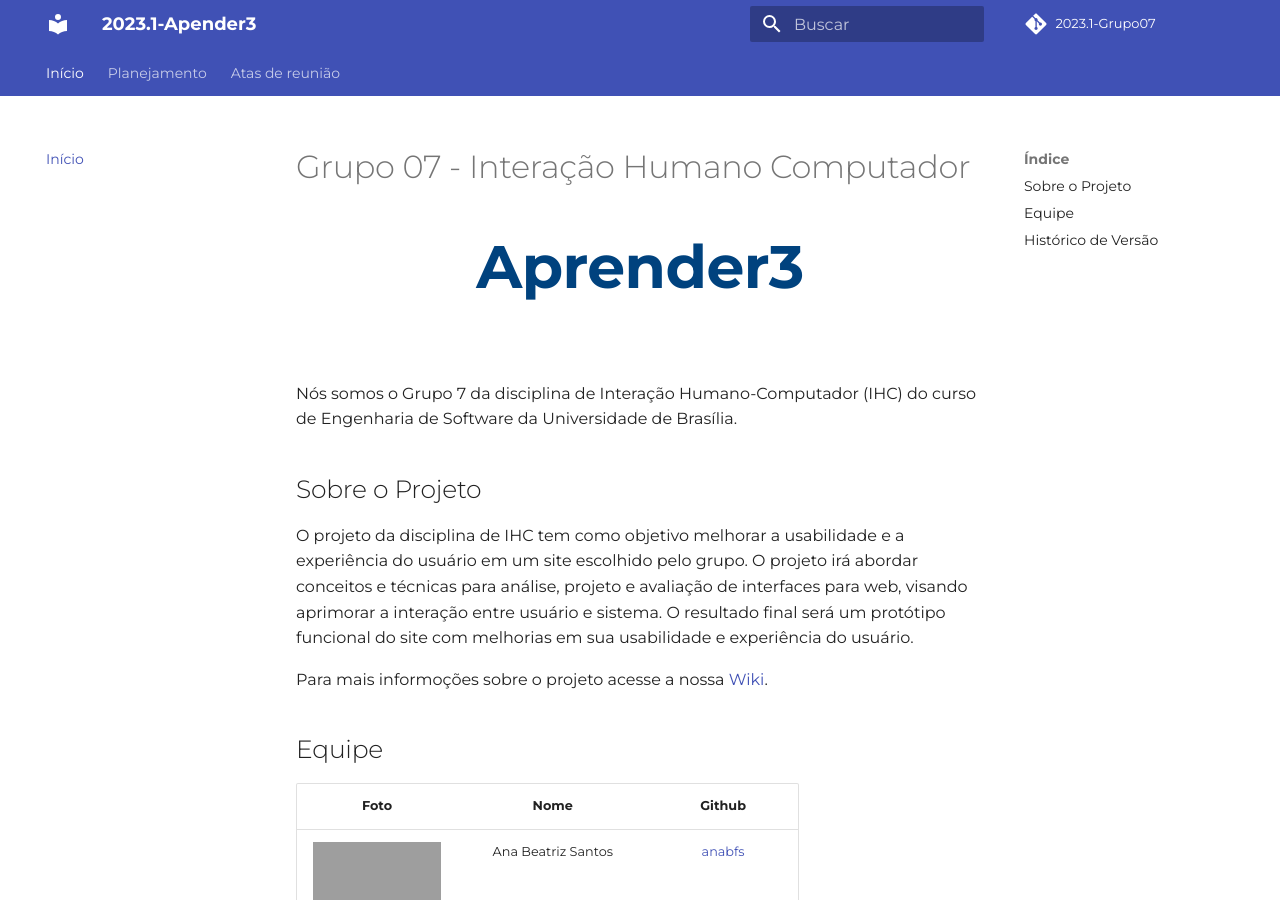
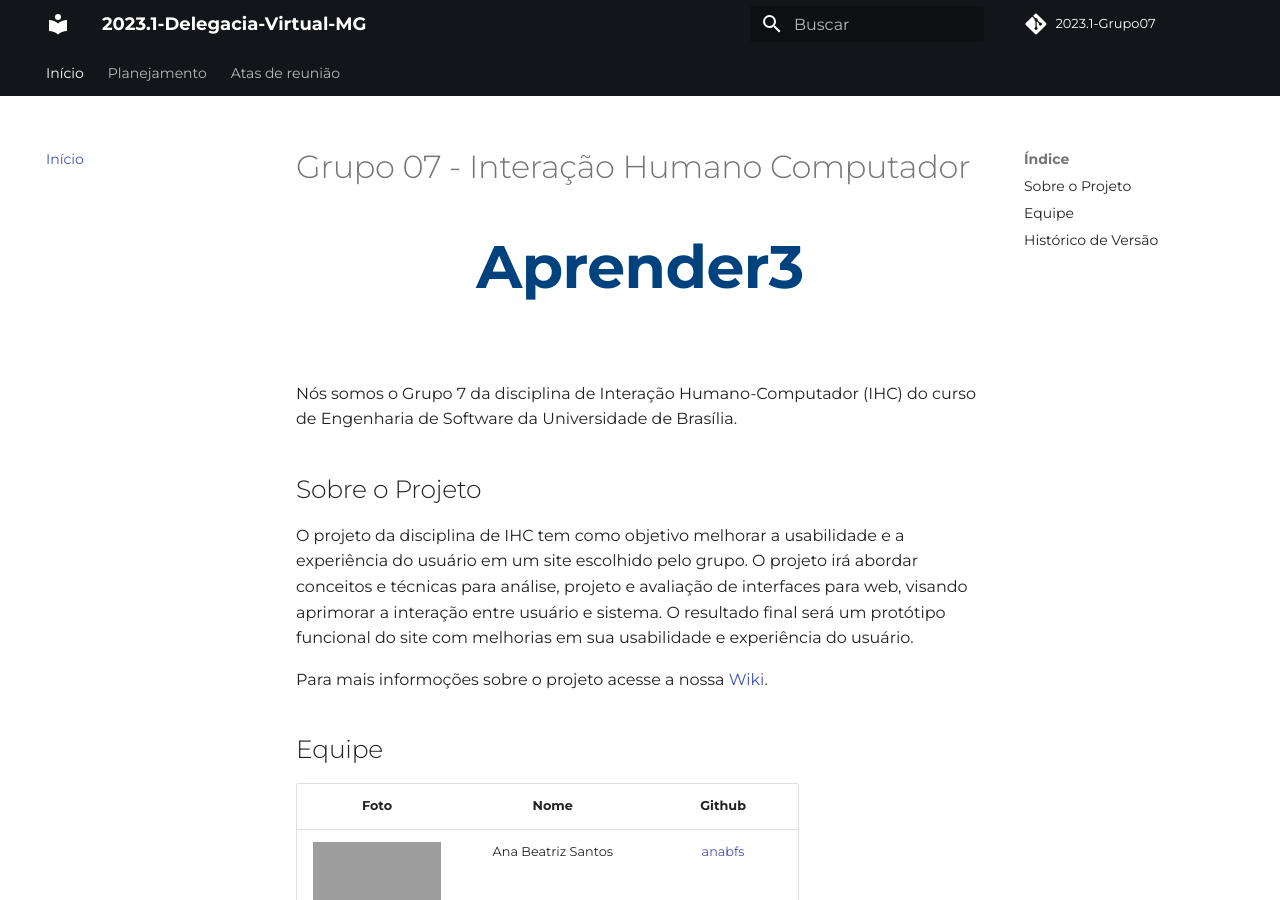
Before and after one commit to Interacao-Humano-Computador/2023.1-Agiel, an MkDocs documentation site: the page built from docs/index.md, in a window 1280 px wide and 900 px high. Built offline with MkDocs 1.6.1 and Material for MkDocs 9.7.7, drawn with Linux system fonts in a browser that asks for light colours; some web fonts are replaced; comment, search, counter and statistics services are not loaded; grey boxes are pictures that could not be loaded.

Commit message:
docs: atualiza read.me

```diff
--- a/mkdocs.yml
+++ b/mkdocs.yml
@@ -1,4 +1,4 @@
-site_name: 2023.1-Apender3
+site_name: 2023.1-Delegacia-Virtual-MG
 
 repo_name: "2023.1-Grupo07"
 repo_url: "https://github.com/Interacao-Humano-Computador/2023.1-Grupo07"
@@ -7,7 +7,7 @@
   name: material
   language: "pt"
   palette:
-    primary: indigo
+    primary: black
     accent: white
   features:
     - navigation.tabs
```
Also changed, not shown: README.md (+3 -1 lines).
